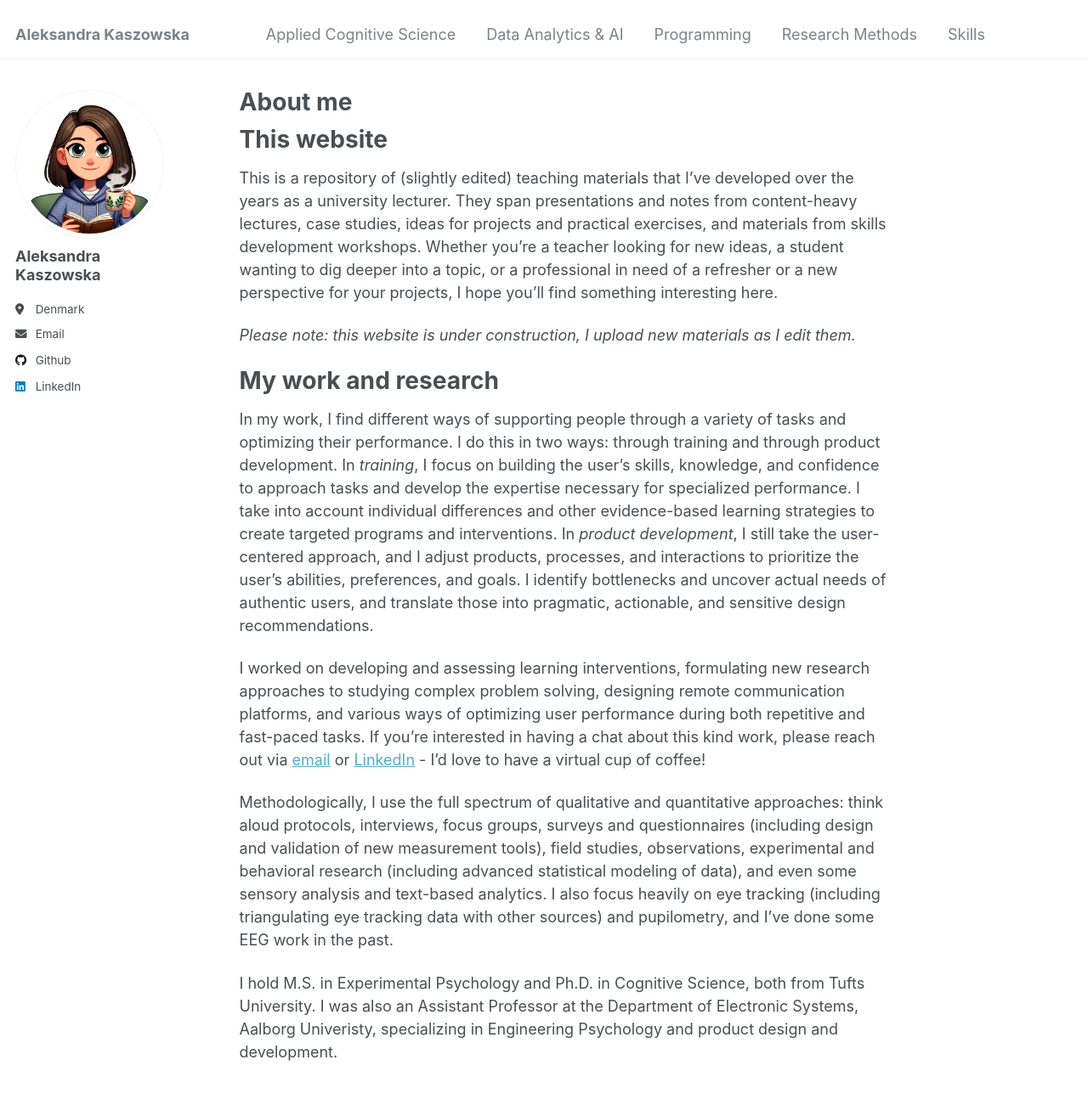
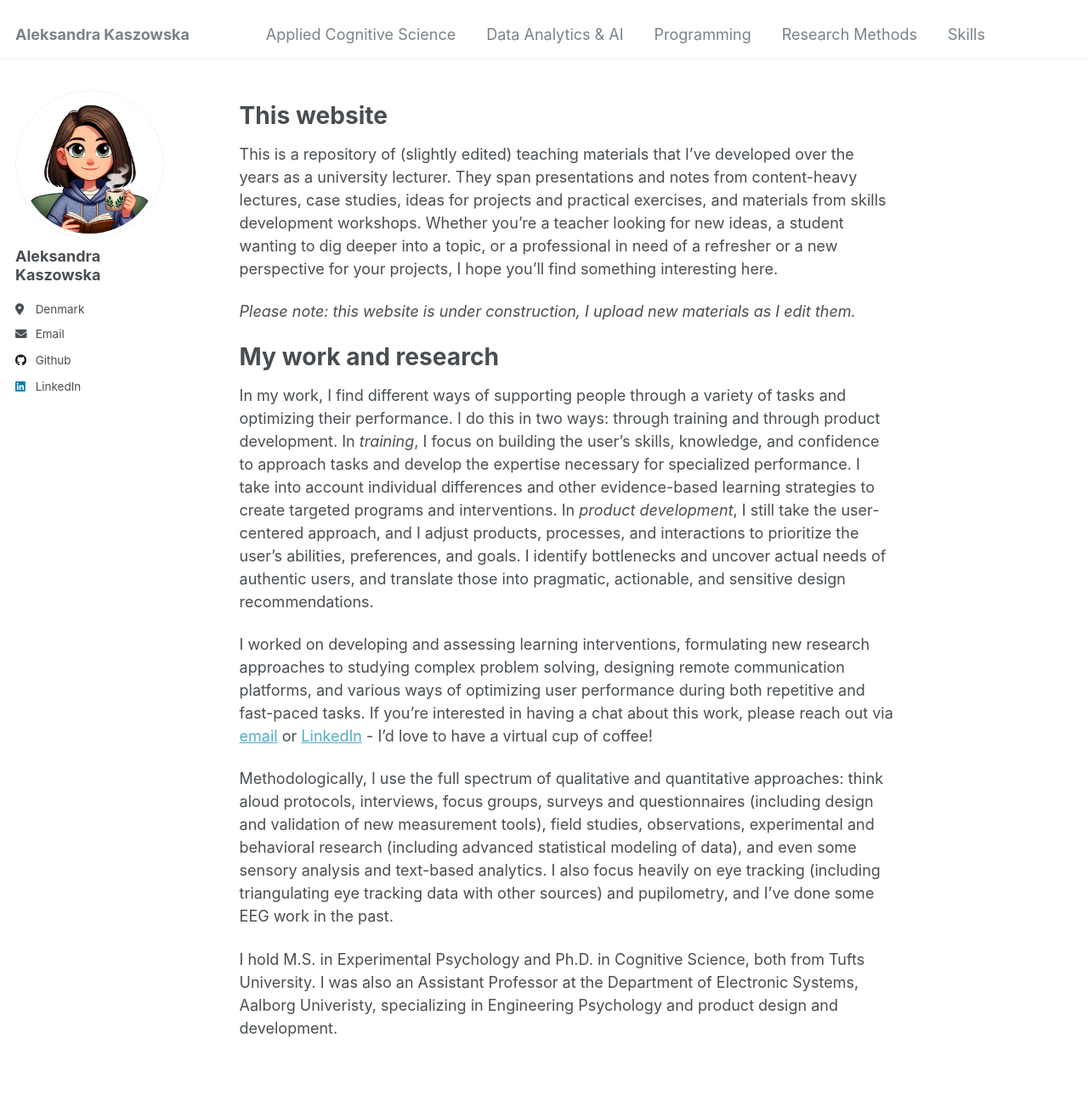
Before and after one commit to akaszowska/akaszowska.github.io, a Jekyll site: the page built from _pages/about.md, in a window 1280 px wide and 1400 px high. Shown: the top 1288 px of the window at 85% size. Built offline with Jekyll 4.4.1, drawn with Linux system fonts in a browser that asks for light colours.

Commit message:
Update about.md

```diff
--- a/_pages/about.md
+++ b/_pages/about.md
@@ -1,6 +1,6 @@
 ---
 permalink: /
-title: "About me"
+title: " "
 author_profile: true
 redirect_from:
   - /about/
@@ -17,7 +17,7 @@ My work and research
 ======
 In my work, I find different ways of supporting people through a variety of tasks and optimizing their performance. I do this in two ways: through training and through product development. In _training_, I focus on building the user's skills, knowledge, and confidence to approach tasks and develop the expertise necessary for specialized performance. I take into account individual differences and other evidence-based learning strategies to create targeted programs and interventions. In _product development_, I still take the user-centered approach, and I adjust products, processes, and interactions to prioritize the user's abilities, preferences, and goals. I identify bottlenecks and uncover actual needs of authentic users, and translate those into pragmatic, actionable, and sensitive design recommendations.
 
-I worked on developing and assessing learning interventions, formulating new research approaches to studying complex problem solving, designing remote communication platforms, and various ways of optimizing user performance during both repetitive and fast-paced tasks. If you're interested in having a chat about this kind work, please reach out via [email](mailto:akaszowska@proton.me) or [LinkedIn](https://www.linkedin.com/in/akaszowska/) - I'd love to have a virtual cup of coffee!
+I worked on developing and assessing learning interventions, formulating new research approaches to studying complex problem solving, designing remote communication platforms, and various ways of optimizing user performance during both repetitive and fast-paced tasks. If you're interested in having a chat about this work, please reach out via [email](mailto:akaszowska@proton.me) or [LinkedIn](https://www.linkedin.com/in/akaszowska/) - I'd love to have a virtual cup of coffee!
 
 Methodologically, I use the full spectrum of qualitative and quantitative approaches: think aloud protocols, interviews, focus groups, surveys and questionnaires (including design and validation of new measurement tools), field studies, observations, experimental and behavioral research (including advanced statistical modeling of data), and even some sensory analysis and text-based analytics. I also focus heavily on eye tracking (including triangulating eye tracking data with other sources) and pupilometry, and I've done some EEG work in the past.
 
```
